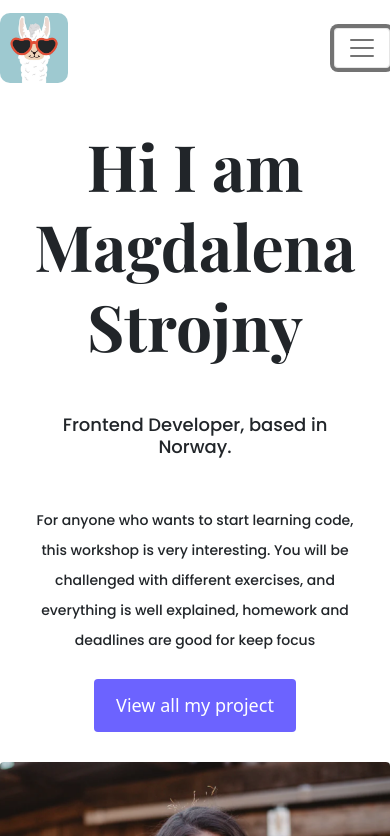
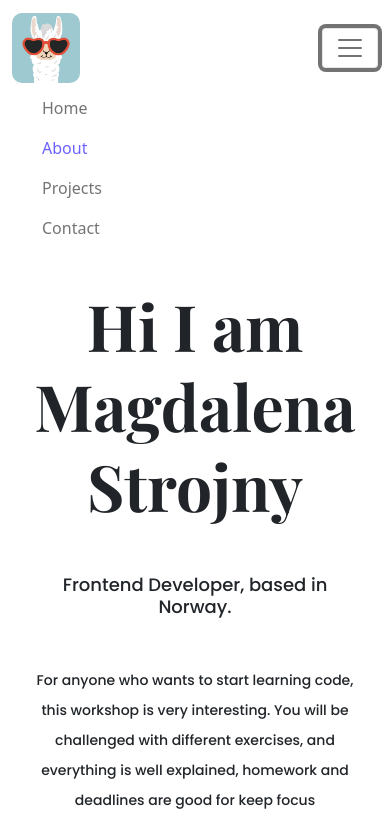
Before and after one commit to TakaAlpaka/my-portfolio, a plain HTML site: page about.html in a window 390 px wide. Both pictures are taken after a click on the button "Toggle navigation". Shown: the top 836 px of the page. Drawn offline with nearby package versions, Linux system fonts and the light colour scheme.

Commit message:
replace Bootstrap 4 for Bootstrap 5

```diff
--- a/about.html
+++ b/about.html
@@ -17,28 +17,28 @@
 </head>
 <body>
     <nav class="navbar navbar-expand-lg navbar-light bg-white">
-
-        <a class="navbar-brand" href="#"><img src="images/alpaca2.png" alt="" class="logo"/></a>
-        <button class="navbar-toggler" type="button" data-toggle="collapse" data-target="#navbarNav" aria-controls="navbarNav" aria-expanded="false" aria-label="Toggle navigation">
+        <div class="container-fluid">
+          <a class="navbar-brand" href="#"><img src="images/alpaca2.png" alt="" class="logo"/> </a>
+          <button class="navbar-toggler" type="button" data-bs-toggle="collapse" data-bs-target="#navbarNav" aria-controls="navbarNav" aria-expanded="false" aria-label="Toggle navigation">
             <span class="navbar-toggler-icon"></span>
           </button>
           <div class="collapse navbar-collapse" id="navbarNav">
             <ul class="navbar-nav">
-            <li class="nav-item ">
-              <a class="nav-link" href="/index.html">Home <span class="sr-only">(current)</span></a>
+              <li class="nav-item">
+                <a class="nav-link " aria-current="page" href="/index.html">Home</a>
               </li>
               <li class="nav-item">
                 <a class="nav-link active" href="/about.html">About</a>
               </li>
               <li class="nav-item">
-              <a class="nav-link" href="/work.html">Projects</a>
+                <a class="nav-link href="/work.html">Projects</a>
               </li>
               <li class="nav-item">
-                <a class="nav-link " href="/contact.html">Contact</a>
+                <a class="nav-link" href="/contact.html">Contact</a>
               </li>
-
+            </ul>
           </div>
-
+        </div>
       </nav>
     <div class="content-container container">
     <div class="row">
```
Also changed, not shown: contact.html (+7 -7 lines), index.html (+8 -8 lines), work.html (+10 -8 lines). Lines whose indentation alone changed are shown as unchanged.
